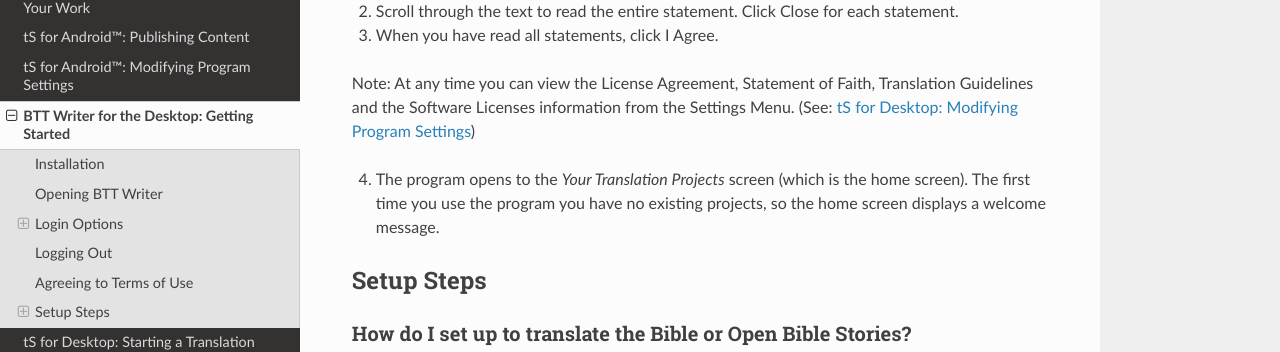
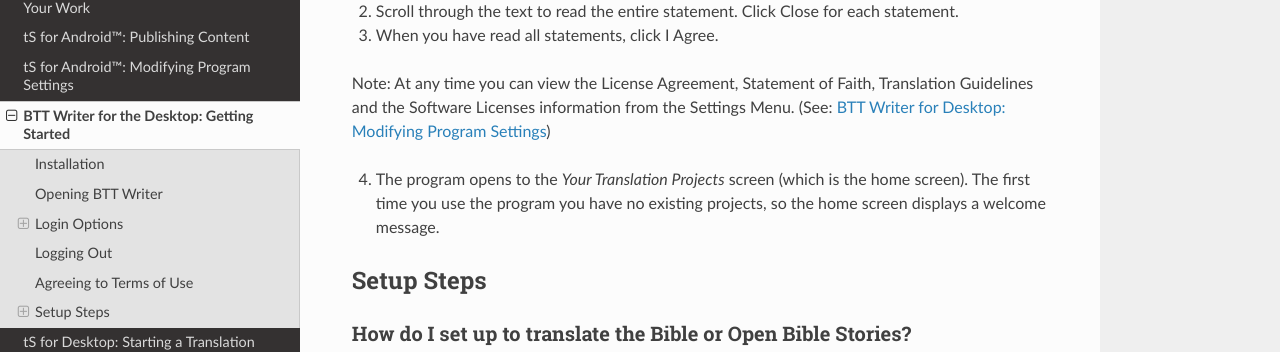
Before and after one commit to mondele/btt-writer-docs, a Sphinx documentation site: the page built from docs/desktop.rst, in a window 1280 px wide and 900 px high, scrolled down 3306 px. Shown: the part 160-512 px from the top of the window. Built offline with Sphinx 7.4.7 and the Read the Docs theme 2.0.0, drawn with Linux system fonts in a browser that asks for light colours; pages that are not in the unit, such as notebooks, are missing from menus.

Commit message:
Update desktop.rst

```diff
--- a/docs/desktop.rst
+++ b/docs/desktop.rst
@@ -148,7 +148,7 @@
 
 3.	When you have read all statements, click I Agree.
 
-Note: At any time you can view the License Agreement, Statement of Faith, Translation Guidelines and the Software Licenses information from the Settings Menu. (See: `tS for Desktop: Modifying Program Settings <https://github.com/unfoldingWord-dev/translationStudio-Info/blob/master/docs/dSettings.rst>`_)
+Note: At any time you can view the License Agreement, Statement of Faith, Translation Guidelines and the Software Licenses information from the Settings Menu. (See: `BTT Writer for Desktop: Modifying Program Settings <https://github.com/unfoldingWord-dev/btt-writer-Info/blob/master/docs/dSettings.rst>`_)
 
 4.	The program opens to the *Your Translation Projects* screen (which is the home screen). The first time you use the program you have no existing projects, so the home screen displays a welcome message.
 
```
